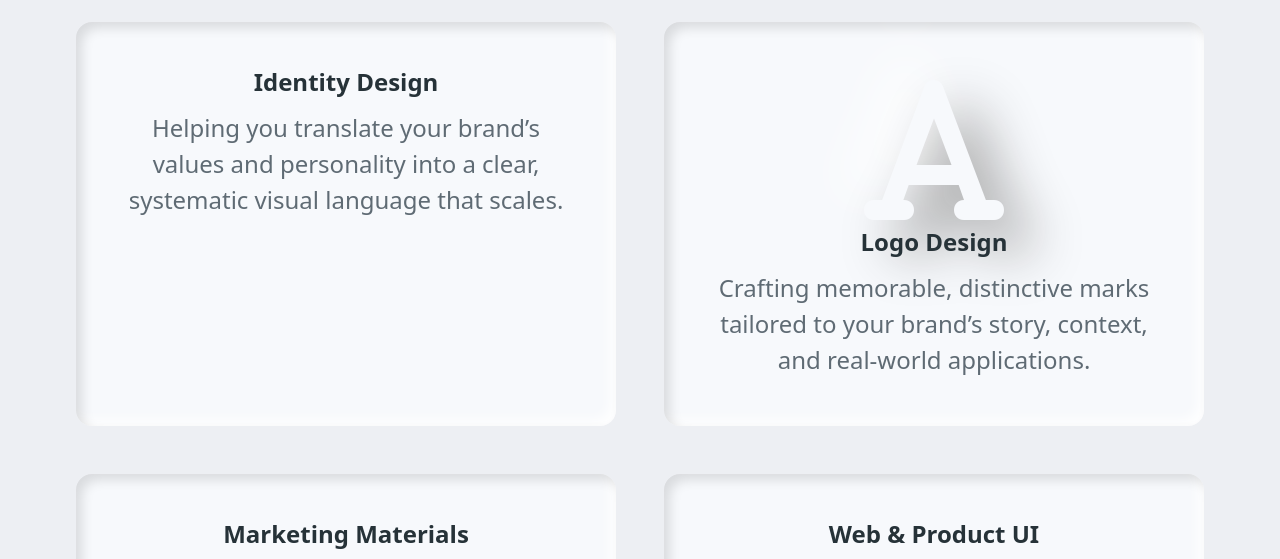
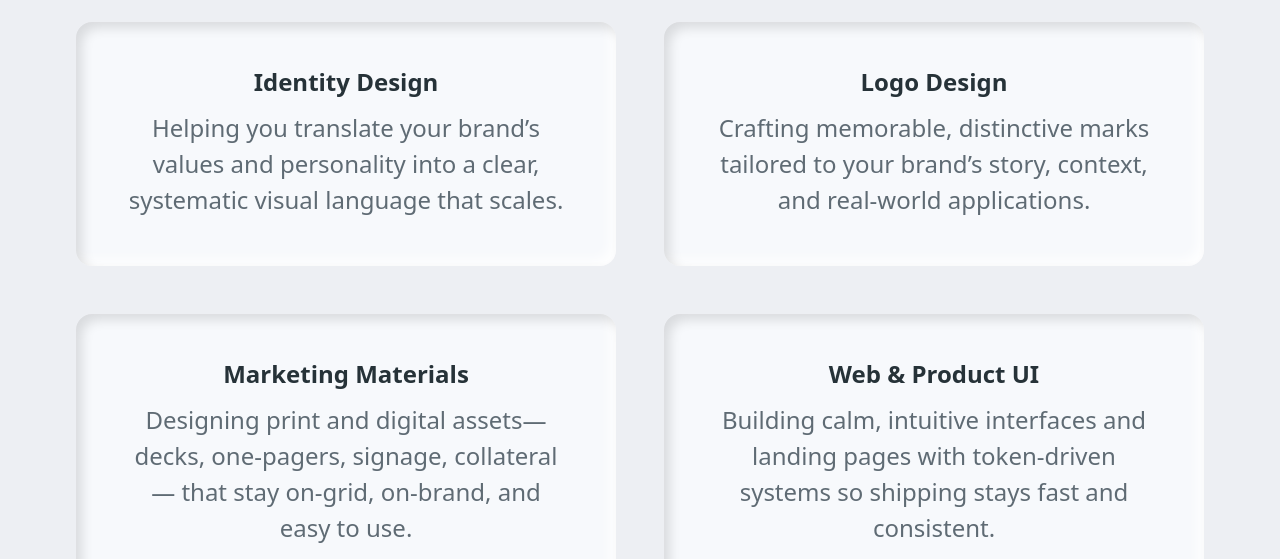
Before and after one commit to BredCrum/bredcrum.github.io, a website: page services.html in a window 1280 px wide. Shown: the part 234-793 px from the top of the page. Drawn offline with Linux system fonts and the light colour scheme.

Commit message:
Removed test icon

```diff
--- a/services.html
+++ b/services.html
@@ -162,7 +162,6 @@
             </article>
 
             <article class="service-card">
-                <i class="fa-solid fa-font"></i>
                 <h2 class="service-title">Logo Design</h2>
                 <p class="service-body">
                     Crafting memorable, distinctive marks tailored to your brand’s story,
```
